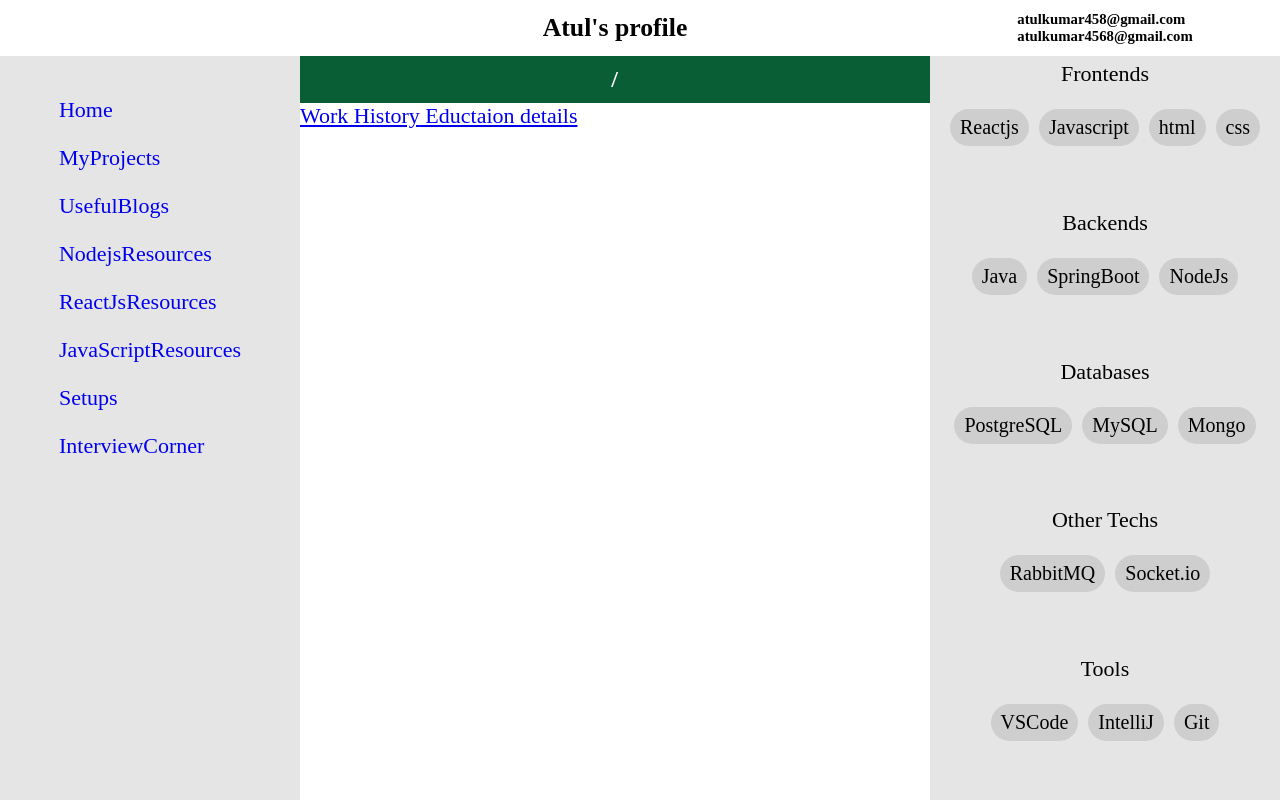
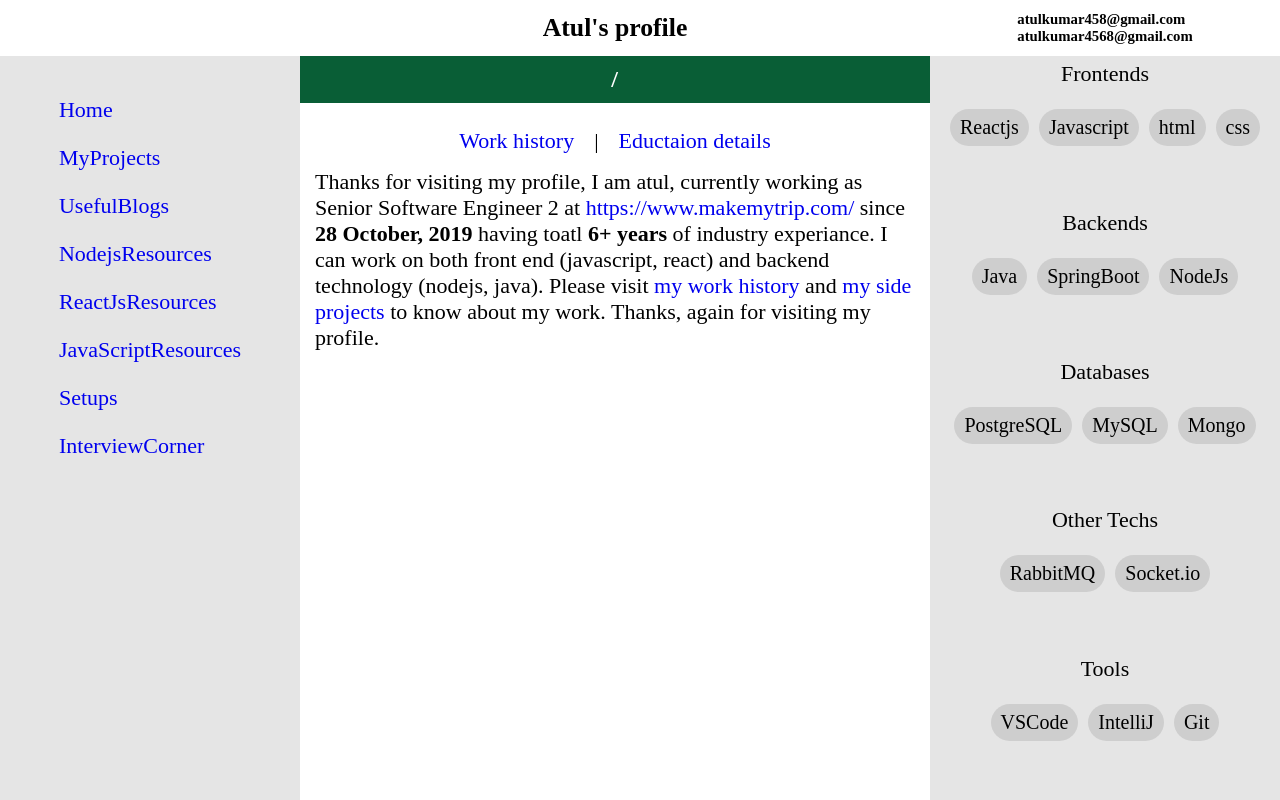
Before and after one commit to atulnitrr/atul-portfolio, a React (Create React App) app: page / in a window 1280 px wide. Built offline with nearby package versions, Linux system fonts and the light colour scheme.

Commit message:
Added data

```diff
--- a/src/App.css
+++ b/src/App.css
@@ -35,3 +35,11 @@
   grid-row: 2/3;
   grid-column: 3/4;
 }
+
+a {
+  text-decoration: none;
+  transition: all 1s;
+  outline: none;
+  padding: 0;
+  margin: 0;
+}
--- /dev/null
+++ b/src/component/EducationHistory.js
@@ -0,0 +1,12 @@
+import React from "react";
+
+function EducationHistory(props) {
+  return (
+    <div>
+      <h3>Education history</h3>
+      <h4>{JSON.stringify(props.match)}</h4>
+    </div>
+  );
+}
+
+export default EducationHistory;
--- a/src/component/Home.js
+++ b/src/component/Home.js
@@ -1,17 +1,47 @@
 import React from "react";
-import { NavLink } from "react-router-dom";
+import { NavLink, Route, Link } from "react-router-dom";
 import useGetPageTitle from "./hooks/useGetPageTitile";
+import WorkHistory from "./WorkHistory";
+import EducationHistory from "./EducationHistory";
+import "../css/Home.css";
 
-function Home() {
+function Home(props) {
+  const { match } = props;
+
   useGetPageTitle("Home");
   return (
     <div className="mp">
       <header>/</header>
-      <nav>
-        <NavLink to="/test3">Work History</NavLink>
-
-        <NavLink to="/test4"> Eductaion details </NavLink>
-      </nav>
+      <div className="rs-wrapper">
+        <nav className="home-nav">
+          <NavLink to={`${match.url}wh`}>Work history</NavLink>
+          <span>|</span>
+          <NavLink to={`${match.url}eh`}> Eductaion details </NavLink>
+        </nav>
+        <section>
+          Thanks for visiting my profile, I am atul, currently working as Senior
+          Software Engineer 2 at{" "}
+          <span>
+            <a
+              href="https://www.makemytrip.com/"
+              target="_blank"
+              rel="noopener noreferrer"
+            >
+              https://www.makemytrip.com/
+            </a>
+          </span>{" "}
+          since <strong>28 October, 2019</strong> having toatl{" "}
+          <strong>6+ years</strong> of industry experiance. I can work on both
+          front end (javascript, react) and backend technology (nodejs, java).
+          Please visit <NavLink to={`${match.url}wh`}> my work history</NavLink>{" "}
+          and <Link to="/myprojects">my side projects</Link> to know about my
+          work. Thanks, again for visiting my profile.
+        </section>
+        <div className="ressection">
+          <Route path={`${match.path}wh`} component={WorkHistory} />
+          <Route path={`${match.path}eh`} component={EducationHistory} />
+        </div>
+      </div>
     </div>
   );
 }
--- a/src/component/Main.js
+++ b/src/component/Main.js
@@ -14,7 +14,6 @@ function Main() {
   return (
     <main className="top-container-item tc-main">
       <Switch>
-        <Route path="/" component={Home} exact />
         <Route path="/myprojects" component={MyProjects} exact />
         <Route path="/usefulinks" component={UseFulLinks} exact />
         <Route path="/nodejs" component={NodeResource} exact />
@@ -22,6 +21,7 @@ function Main() {
         <Route path="/rjs" component={ReactJsResource} exact />
         <Route path="/setups" component={Setups} exact />
         <Route path="/ic" component={InterviewCorners} exact />
+        <Route path="/" component={Home} />
         <Route>
           <NotFound></NotFound>
         </Route>
--- a/src/component/Setups.js
+++ b/src/component/Setups.js
@@ -5,7 +5,7 @@ import ResourceLinks from "./ResourceLinks";
 import AppContext from "./context/AppContext";
 
 function Setups() {
-  useGetPageTitle("setups and installation");
+  useGetPageTitle("Setups and installation");
   const {
     appInitialState: { setupInitialState },
   } = useContext(AppContext);
--- /dev/null
+++ b/src/component/WorkHistory.js
@@ -0,0 +1,12 @@
+import React from "react";
+
+function WorkHistory(props) {
+  return (
+    <div>
+      <h3>work history</h3>
+      <h4>{JSON.stringify(props.match)}</h4>
+    </div>
+  );
+}
+
+export default WorkHistory;
--- /dev/null
+++ b/src/css/Home.css
@@ -0,0 +1,25 @@
+.rs-wrapper {
+  display: flex;
+  flex-direction: column;
+  padding: 15px;
+}
+
+.rs-wrapper > * {
+  margin: 5px 0;
+}
+
+.home-nav {
+  display: flex;
+  justify-content: center;
+}
+
+.home-nav > * {
+  padding: 5px 10px;
+}
+
+a:hover {
+  cursor: pointer;
+  /* background: rgba(0, 0, 0, 0.3); */
+  /* border-radius: 25px; */
+  text-decoration: underline;
+}
--- a/src/css/LeftSideBar.css
+++ b/src/css/LeftSideBar.css
@@ -28,5 +28,6 @@
   transform: scale(1.2);
   color: #000;
   border-radius: 25px;
+  text-decoration: underline;
   /* transform: rotateX(360deg); */
 }
```
